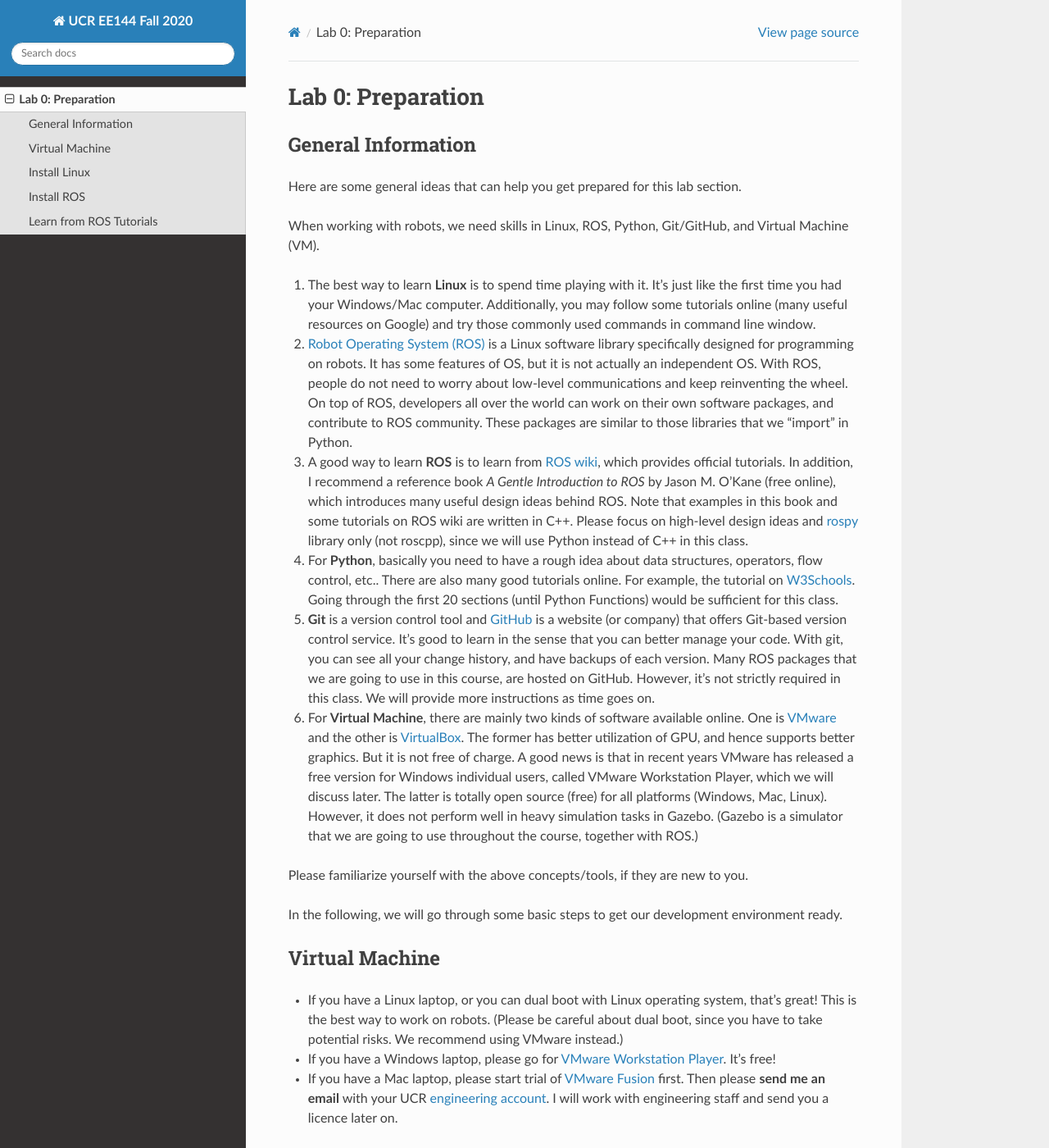
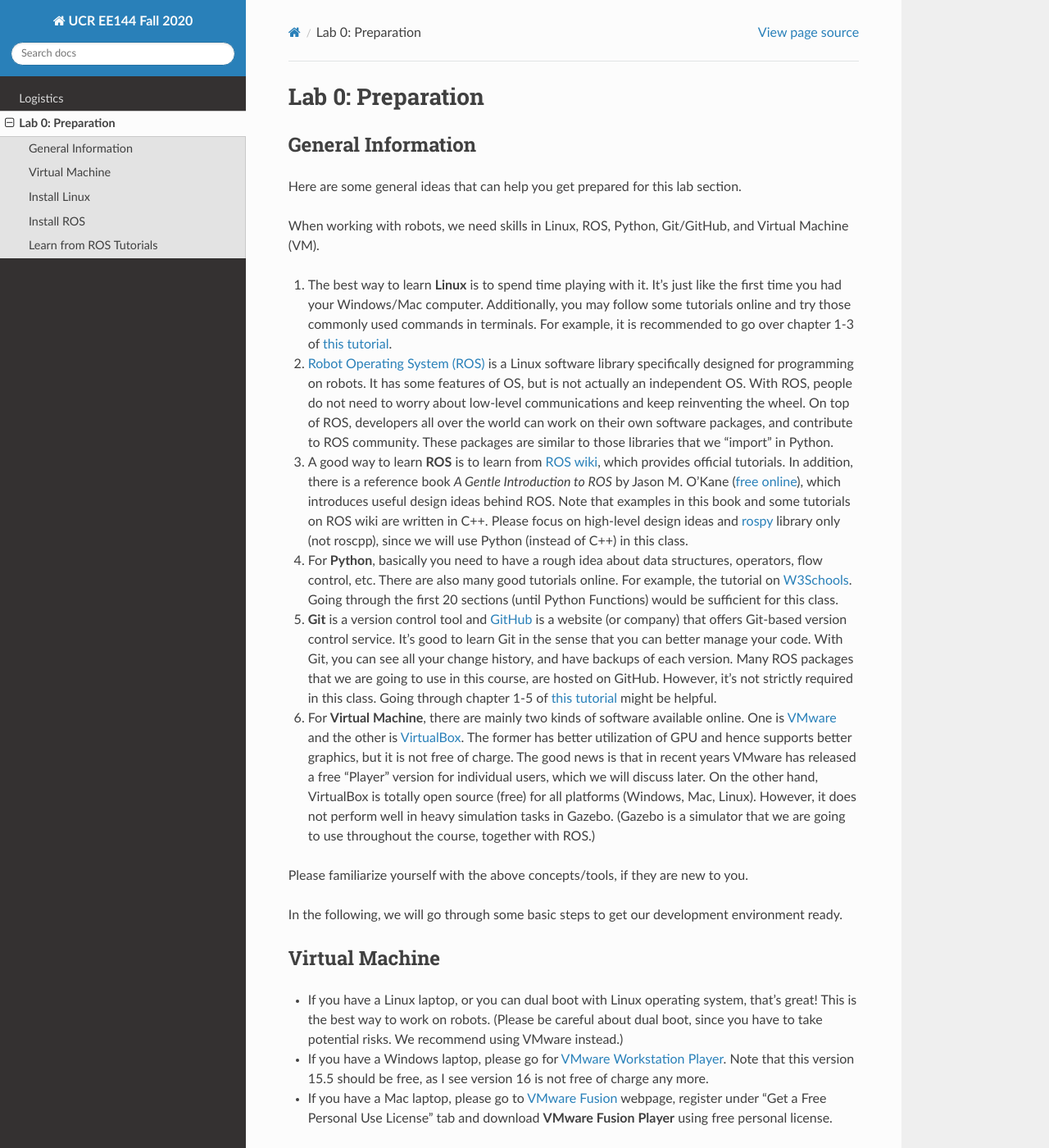
Before and after one commit to UCR-Robotics/ee144, a Sphinx documentation site: the page built from docs/lab0.rst, in a window 1280 px wide and 1400 px high. Shown: the whole window at 82% size. Built offline with Sphinx 7.4.7 and the Read the Docs theme 2.0.0, drawn with Linux system fonts in a browser that asks for light colours; some of the changed text lies outside the part shown.

Commit message:
update logistics and lab0

```diff
--- a/docs/index.rst
+++ b/docs/index.rst
@@ -10,6 +10,7 @@
     :maxdepth: 2
     :hidden:
 
+    logistics
     lab0
 
 
@@ -17,5 +18,6 @@
 ====
 
 - 09/28/2020: Welcome!
+- 09/28/2020: Please read `logistics <logistics.html>`_.
 - 09/28/2020: Please sign up `Piazza <https://piazza.com/ucr/fall2020/eeme144>`_.
 - 09/28/2020: `Lab0 <lab0.html>`_ is up.
--- a/docs/lab0.rst
+++ b/docs/lab0.rst
@@ -11,12 +11,14 @@
 
 1. The best way to learn **Linux** is to spend time playing with it.
    It's just like the first time you had your Windows/Mac computer.
-   Additionally, you may follow some tutorials online (many useful resources on Google)
-   and try those commonly used commands in command line window.
+   Additionally, you may follow some tutorials online
+   and try those commonly used commands in terminals.
+   For example, it is recommended to go over chapter 1-3 of
+   `this tutorial <http://swcarpentry.github.io/shell-novice/>`_.
 
 2. `Robot Operating System (ROS) <https://www.ros.org/>`_
    is a Linux software library specifically designed for programming on robots.
-   It has some features of OS, but it is not actually an independent OS.
+   It has some features of OS, but is not actually an independent OS.
    With ROS, people do not need to worry about low-level communications and
    keep reinventing the wheel.
    On top of ROS, developers all over the world can work on their own software
@@ -25,33 +27,35 @@
 
 3. A good way to learn **ROS** is to learn from `ROS wiki <http://wiki.ros.org/ROS/Tutorials>`_,
    which provides official tutorials.
-   In addition, I recommend a reference book *A Gentle Introduction to ROS*
-   by Jason M. O’Kane (free online), which introduces many useful design ideas behind ROS.
+   In addition, there is a reference book *A Gentle Introduction to ROS*
+   by Jason M. O’Kane (`free online <https://www.cse.sc.edu/~jokane/agitr/>`_),
+   which introduces useful design ideas behind ROS.
    Note that examples in this book and some tutorials on ROS wiki are written in C++.
    Please focus on high-level design ideas and `rospy <http://wiki.ros.org/rospy_tutorials>`_
-   library only (not roscpp), since we will use Python instead of C++ in this class.
+   library only (not roscpp), since we will use Python (instead of C++) in this class.
 
 4. For **Python**, basically you need to have a rough idea about data structures,
-   operators, flow control, etc.. There are also many good tutorials online.
+   operators, flow control, etc. There are also many good tutorials online.
    For example, the tutorial on `W3Schools <https://www.w3schools.com/python/>`_.
    Going through the first 20 sections (until Python Functions) would be sufficient for this class.
 
 5. **Git** is a version control tool and `GitHub <https://github.com/>`_
    is a website (or company) that offers Git-based version control service.
-   It's good to learn in the sense that you can better manage your code.
-   With git, you can see all your change history, and have backups of each version.
+   It's good to learn Git in the sense that you can better manage your code.
+   With Git, you can see all your change history, and have backups of each version.
    Many ROS packages that we are going to use in this course, are hosted on GitHub.
    However, it's not strictly required in this class.
-   We will provide more instructions as time goes on.
+   Going through chapter 1-5 of `this tutorial <http://swcarpentry.github.io/git-novice/>`_
+   might be helpful.
 
 6. For **Virtual Machine**, there are mainly two kinds of software available online.
    One is `VMware <https://www.vmware.com/>`_ and the other is
    `VirtualBox <https://www.virtualbox.org/>`_.
-   The former has better utilization of GPU, and hence supports better graphics.
-   But it is not free of charge.
-   A good news is that in recent years VMware has released a free version for
-   Windows individual users, called VMware Workstation Player, which we will discuss later.
-   The latter is totally open source (free) for all platforms (Windows, Mac, Linux).
+   The former has better utilization of GPU and hence supports better graphics,
+   but it is not free of charge.
+   The good news is that in recent years VMware has released a free "Player" version for
+   individual users, which we will discuss later.
+   On the other hand, VirtualBox is totally open source (free) for all platforms (Windows, Mac, Linux).
    However, it does not perform well in heavy simulation tasks in Gazebo.
    (Gazebo is a simulator that we are going to use throughout the course, together with ROS.)
 
@@ -67,14 +71,14 @@
   that's great! This is the best way to work on robots.
   (Please be careful about dual boot, since you have to take potential risks.
   We recommend using VMware instead.)
+
 - If you have a Windows laptop, please go for
-  `VMware Workstation Player <https://www.vmware.com/products/workstation-player.html>`_.
-  It's free!
-- If you have a Mac laptop, please start trial of
-  `VMware Fusion <https://www.vmware.com/products/fusion.html>`_ first.
-  Then please **send me an email** with your UCR `engineering account
-  <https://systems.engr.ucr.edu/>`_.
-  I will work with engineering staff and send you a licence later on.
+  `VMware Workstation Player <https://www.vmware.com/products/workstation-player/workstation-player-evaluation.html>`_.
+  Note that this version 15.5 should be free, as I see version 16 is not free of charge any more.
+
+- If you have a Mac laptop, please go to `VMware Fusion <https://www.vmware.com/products/fusion.html>`_
+  webpage, register under "Get a Free Personal Use License" tab and download **VMware Fusion Player**
+  using free personal license.
 
 
 Install Linux
@@ -91,22 +95,22 @@
   + Choose the disc image you download
   + Enter some information about this VM
   + Again, enter name
-  + Please allocate at least 30GB (preferred 50GB)
+  + Please allocate at least 30GB (preferred 50GB or more)
   + Store virtual disk as a single file
   + Customize Hardware: Please allocate more memory and CPU processors for better performance
   + Finish
 
-- Great. Now you have a Linux (virtual) computer. Take your time and play with it!
+- Great. Now you have a (virtual) Linux computer. Take your time and play with it!
 
 Note that the disk size 30GB/50GB will not be allocated instantly,
-but will dynamically grow as you are adding more stuff.
+but will grow gradually as you add more stuff.
 
 
 Install ROS
 -----------
 
 Once you are familiar with Linux, you can start installing ROS.
-In general, please follow ROS
+In general, we need to follow ROS
 `installation tutorial <http://wiki.ros.org/kinetic/Installation/Ubuntu>`_.
 Main steps are
 
@@ -134,13 +138,6 @@
 
     sudo apt-get install ros-kinetic-desktop-full
 
-- Initialize rosdep
-
-  .. code-block:: bash
-
-    sudo rosdep init
-    rosdep update
-
 - Environment setup
 
   .. code-block:: bash
@@ -152,8 +149,14 @@
 
   .. code-block:: bash
 
-    sudo apt install python-rosinstall python-rosinstall-generator python-wstool build-essential
+    sudo apt install python-rosdep python-rosinstall python-rosinstall-generator python-wstool build-essential
 
+- Initialize rosdep
+
+  .. code-block:: bash
+
+    sudo rosdep init
+    rosdep update
 
 Learn from ROS Tutorials
 ---------------------------
```
Also changed, not shown: docs/logistics.rst (+52 -36 lines).
